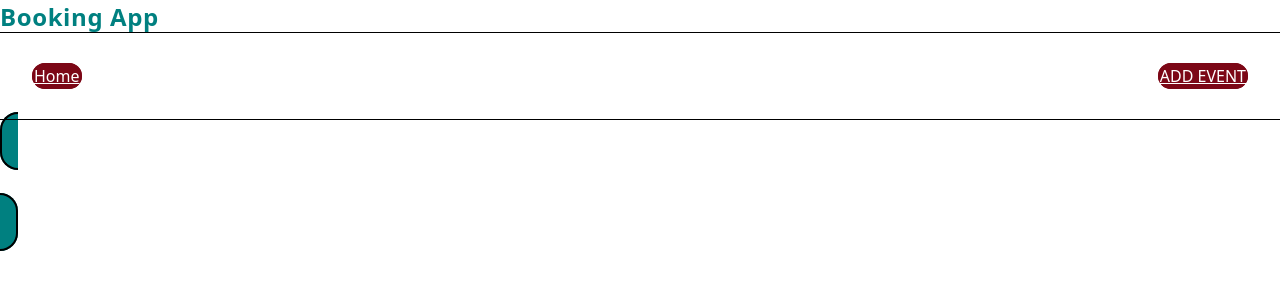
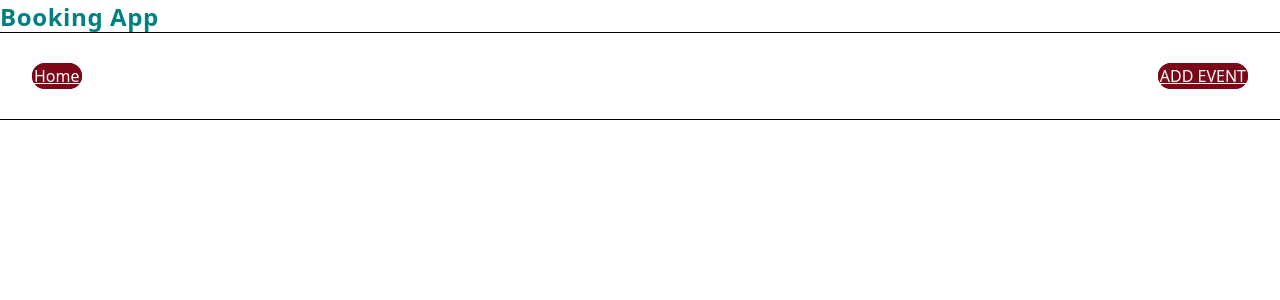
Before and after one commit to NatnaelDanssa/capstone-booking-app, a Next.js app: page /events in a window 1280 px wide. Shown: the top 300 px of the page. Built offline with nearby package versions, Linux system fonts and the light colour scheme.

Commit message:
update eventpage

```diff
--- a/pages/events.js
+++ b/pages/events.js
@@ -1,9 +1,5 @@
 import EventCard from "@/components/EventCard";
 
-export default function EventPage({ id, title, date, type, description }) {
-  return (
-    <article>
-      <EventCard />
-    </article>
-  );
+export default function EventPage({ events }) {
+  return <article></article>;
 }
```
